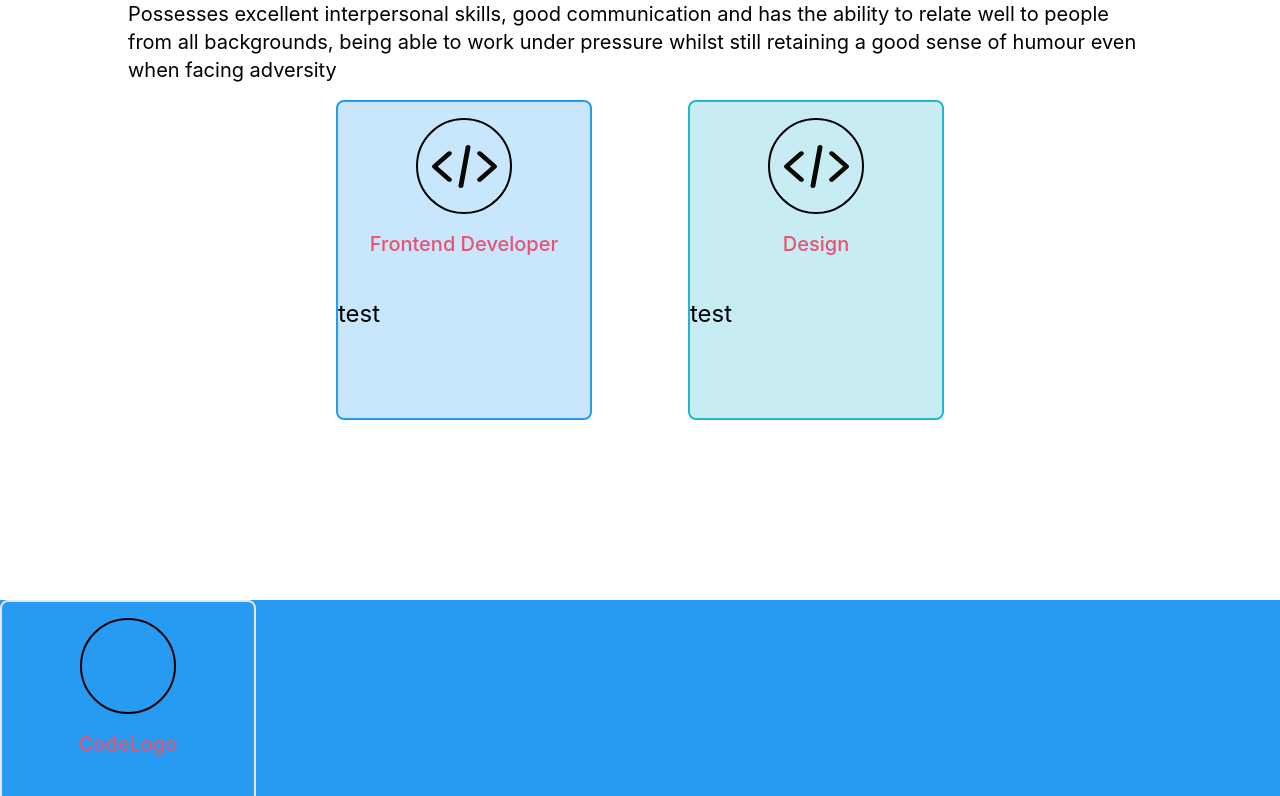
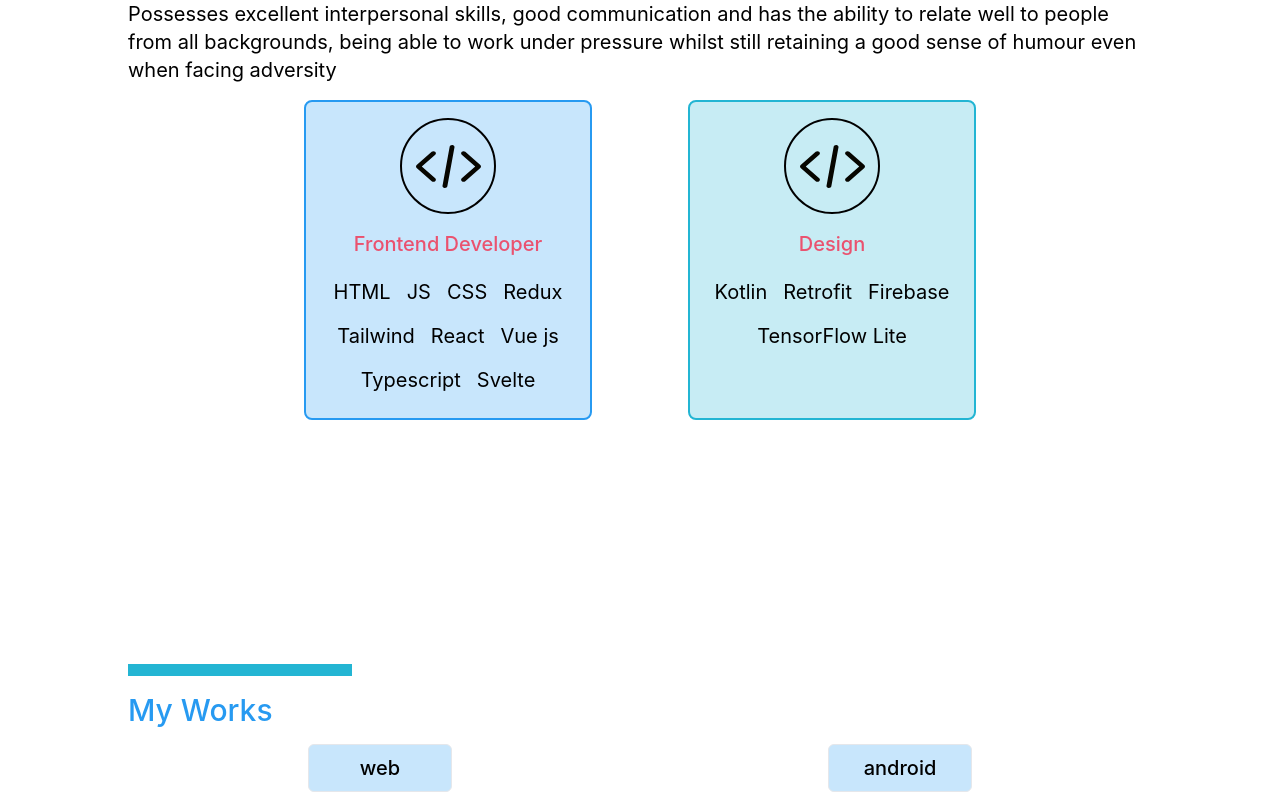
Before and after one commit to bintangpr/new-personal-web, a React (Create React App) app: page / in a window 1280 px wide. Shown: the part 1064-1860 px from the top of the page. Built offline with nearby package versions, Linux system fonts and the light colour scheme.

Commit message:
add option on myWorks

```diff
--- a/src/App.js
+++ b/src/App.js
@@ -1,12 +1,14 @@
 import Main from "./Section/main";
 import Profile from "./Section/profile";
 import Test from "./Section/test";
+import MyWork from "./Section/myWork";
 
 function App() {
   return (
     <div>
       <Main />
       <Profile />
+      <MyWork />
       <Test />
     </div>
   );
--- /dev/null
+++ b/src/Section/myWork.js
@@ -0,0 +1,28 @@
+import React, { useRef } from "react";
+import Button from "../component/button";
+
+function MyWork(){
+    const activeBtn = useRef();
+    const getActiveBtn = () => {
+        const whichBtn = activeBtn.current.getActiveBtn()
+        console.log("which button "+whichBtn)
+    }
+    return(
+        <div className="h-screen pt-16">
+        <div className="w-4/5 mx-auto">
+          <div className="bg-lightgreen w-56 h-3"/>
+          <h1 className="my-4 text-3xl font-medium text-blue">My Works</h1>
+
+          <div className="my-4 flex justify-center gap-4">
+            {/* BUTTON WEB ISINYA VALUE = WEB , SAMA TULISANNYA */}
+            <Button type="web" ref={activeBtn}/>
+            <Button type="android" ref={activeBtn}/>
+            {getActiveBtn}
+          </div>
+
+        </div>
+      </div>
+    )
+}
+
+export default MyWork;
--- a/src/Section/profile.js
+++ b/src/Section/profile.js
@@ -1,4 +1,4 @@
-import { profileText } from "../aset/text";
+import { profileText, techListing, androidListing } from "../aset/text";
 import Card from "../component/card";
 import CodeImage from '../img/CodeImg.svg'
 
@@ -10,23 +10,12 @@ function profile() {
           <h1 className="my-4 text-3xl font-medium text-blue">My Profile</h1>
           <p className="text-xl font-normal">{profileText.myProfile}</p>
           <div className="my-4 flex justify-center gap-24">
-            <Card name="Frontend Developer" bg="bg-blue/25" border="border-blue" img={CodeImage}/>
-            <Card name="Design" bg="bg-lightgreen/25" border="border-lightgreen" img={CodeImage} />
+            <Card name="Frontend Developer" bg="bg-blue/25" border="border-blue" img={CodeImage} techlist={techListing}/>
+            <Card name="Design" bg="bg-lightgreen/25" border="border-lightgreen" img={CodeImage} techlist={androidListing}/>
 
           </div>
         </div>
       </div>
-      // <div className="h-screen pt-16">
-      //   <div className="h-3/4screen bg-blue pt-16">
-      //     <div className="w-4/5 mx-auto">
-      //       <h1 className="text-white text-medium text-2xl pt-10">MY PROFILE</h1>
-      //       <p className="text-white my-20 text-medium text-xl">My name is Muhammad Bintang Prabowo im 20 years old, i am a undergraduated student at informatics engineering Brawijaya University im a self-driven individual with great ambition and a will to do my best at everything I undertake. Possesses excellent interpersonal skills, good communication and has the ability to relate well to people from all backgrounds, being able to work under pressure whilst still retaining a good sense of humour even when facing adversity. </p>
-      //     </div>
-      //   </div>
-      //   <div className="h-1/4screen bg-white">
-
-      //   </div>
-      // </div>
 
     );
   }
--- a/src/Section/test.js
+++ b/src/Section/test.js
@@ -1,9 +1,8 @@
-import Card from "../component/card";
+
 import {ReactComponent as CodeLogo} from '../img/CodeLogo.svg';
 function profile() {
     return (
       <div className="h-screen bg-blue">
-        <Card name="CodeLogo"/>
       </div>
 
     );
--- a/src/aset/text.js
+++ b/src/aset/text.js
@@ -2,3 +2,6 @@ export const profileText = {
     myProfile: "My name is Muhammad Bintang Prabowo, i am a last year student at informatics engineering Brawijaya University im a self-driven individual with great ambition and a will to do my best at everything I undertake. Possesses excellent interpersonal skills, good communication and has the ability to relate well to people from all backgrounds, being able to work under pressure whilst still retaining a good sense of humour even when facing adversity",
 
 }
+
+export const techListing = ["HTML","JS","CSS", "Redux", "Tailwind", "React", "Vue js", "Typescript", "Svelte"]
+export const androidListing = ["Kotlin","Retrofit","Firebase", "TensorFlow Lite"]
--- /dev/null
+++ b/src/component/button.js
@@ -0,0 +1,48 @@
+import React, { useState, forwardRef , useImperativeHandle} from "react";
+
+const Button = forwardRef((props, _ref) => {
+    const [Active, setActive] = useState(false);
+    const [Btn, setBtn] = useState("web")
+    // Banyak error bagian nambah class
+    const addclass = (btn) =>{
+        const btnWeb = document.getElementById("web")
+        const btnAndroid = document.getElementById("android")
+        if(btn === "web"){
+            if(btnWeb != null){
+                btnWeb.className = `mx-auto h-12 w-36 bg-[#279AF1] border rounded-md text-white`
+            }
+            if (btnAndroid != null){
+                btnAndroid.className = `mx-auto h-12 w-36 bg-blue/25 border rounded-md text-black hover:bg-[#279AF1] hover:text-white`
+            }
+
+        } else {
+            btnWeb.className = `mx-auto h-12 w-36 bg-blue/25 border rounded-md text-black hover:bg-[#279AF1] hover:text-white`
+            btnAndroid.className = `mx-auto h-12 w-36 bg-[#279AF1] border rounded-md text-white`
+        }
+    }
+
+    useImperativeHandle(_ref, ()=>({
+        getActiveBtn: () =>{
+            return Btn
+        }
+    }))
+
+    const seteverything = (type) => {
+        setActive(!Active)
+        setBtn(type)
+    }
+
+      return (
+        <button
+        id={props.type}
+        className={`mx-auto h-12 w-36 bg-blue/25 border rounded-md text-black hover:bg-[#279AF1] hover:text-white`}
+        value={props.type}
+        onClick={()=> seteverything(props.type)}
+        >
+            <h1 className='my-auto text-xl font-medium text-center'>{props.type}</h1>
+            {addclass(Btn)}
+        </button>
+      );
+    })
+
+    export default React.memo(Button);
--- a/src/component/card.js
+++ b/src/component/card.js
@@ -1,17 +1,27 @@
 import React from 'react';
 
 function card(props) {
+  var techlist
+  if (props.techlist){
+     techlist = props.techlist
+  } else {
+    techlist = ["React","JavaScript"]
+  }
+  const listItems = techlist.map((techlist) =>
+  <h1 className="text-black text-xl font-normal">{techlist}</h1>
+);
     return (
-      <div className={`h-2/5screen ${props.bg} w-64 border-2 rounded-lg ${props.border}`}  >
+      <div className={`h-2/5screen ${props.bg} w-72 border-2 rounded-lg ${props.border}`}  >
           <div className='my-4 w-24 h-24 rounded-full border-2 mx-auto border-black flex flex-col justify-center'>
-             <img src={props.img} className="mx-auto"/>
+             <img src={props.img} alt="icon" className="mx-auto"/>
           </div>
           <h1 className='text-center text-red font-medium text-xl'>{props.name}</h1>
-         <h1 className="text-black text-medium text-2xl pt-10">test</h1>
+          <div className='m-5 flex gap-4 flex-wrap text-center justify-center'>
+            {listItems}
+          </div>
+
       </div>
     );
   }
 
-
-
   export default card;
--- /dev/null
+++ b/src/component/works.js
@@ -0,0 +1,24 @@
+import React from 'react';
+
+function works() {
+    // var techlist
+    // if (props.techlist){
+    //    techlist = props.techlist
+    // } else {
+    //   techlist = ["React","JavaScript"]
+    // }
+    // const listItems = techlist.map((techlist) =>{
+    // <h1 className="text-black text-xl font-normal">{techlist}</h1>
+    // console.log(test)
+    // }
+
+//   )
+    return (
+      <div>
+          {/* {listItems} */}
+          {console.log("COMPONENT WORKS BERJALAN")}
+      </div>
+    );
+  }
+
+  export default works;
```
